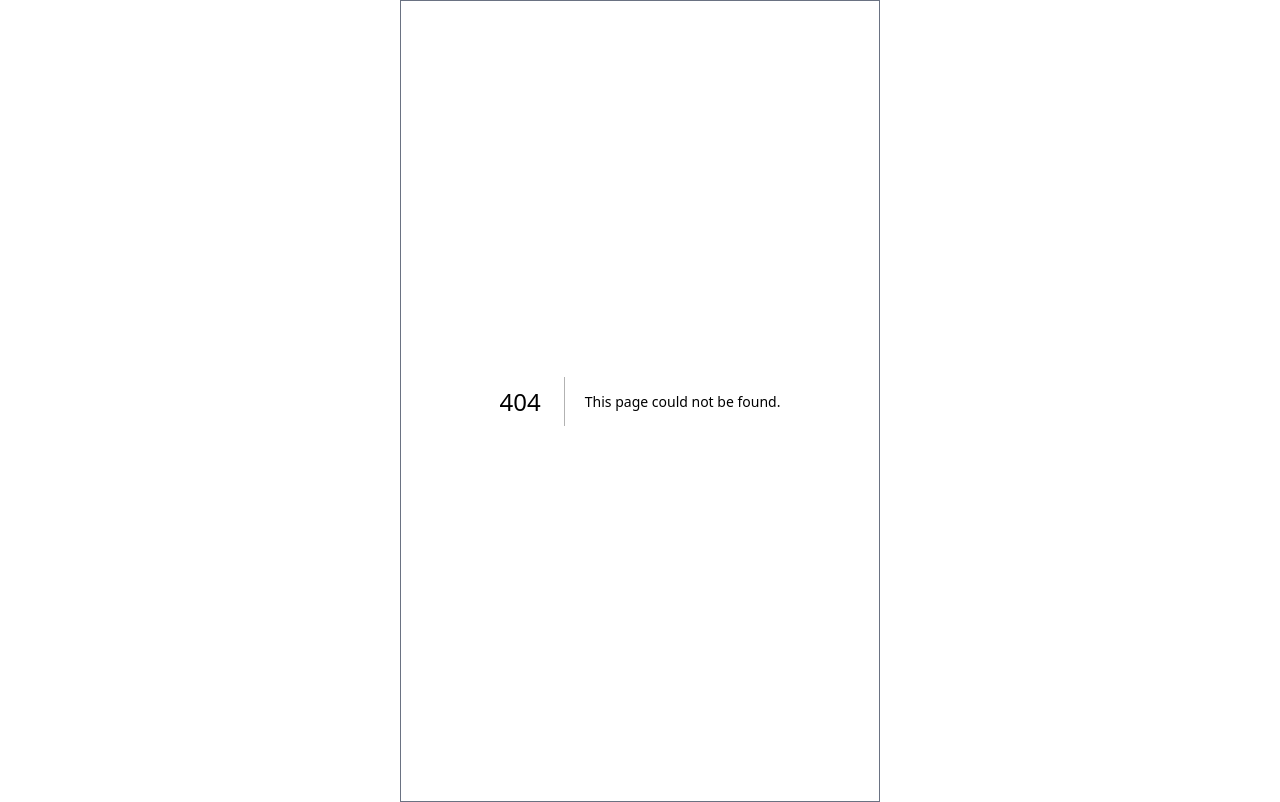
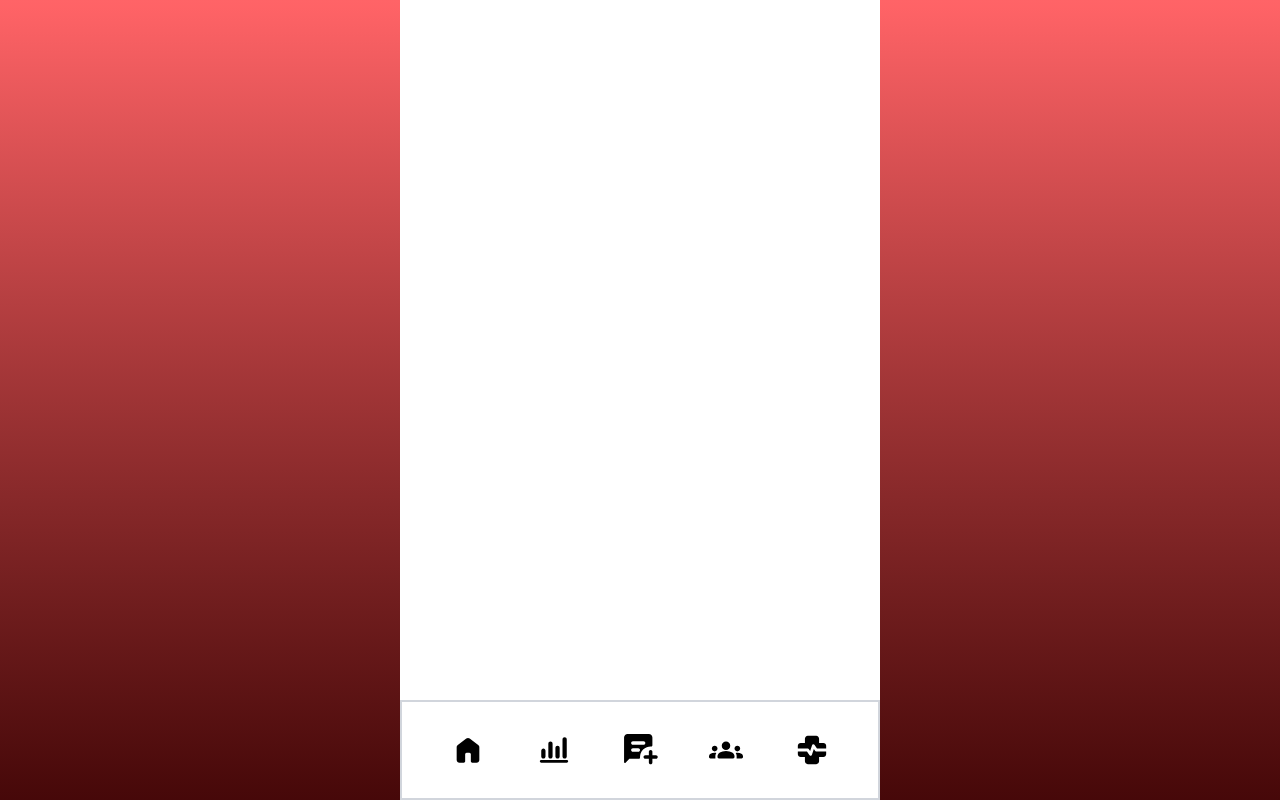
Before and after one commit to abrahamgregorius/gutfriend, a Next.js app: page /chat in a window 1280 px wide. Before the commit this address had no page. Built offline with nearby package versions, Linux system fonts and the light colour scheme.

Commit message:
feat: footer

```diff
--- a/src/app/layout.jsx
+++ b/src/app/layout.jsx
@@ -1,5 +1,6 @@
 import { Geist, Geist_Mono } from "next/font/google";
 import "./globals.css";
+import Footer from "@/components/main/Footer";
 
 const geistSans = Geist({
   variable: "--font-geist-sans",
@@ -22,8 +23,9 @@ export default function RootLayout({ children }) {
       <body
         className={`${geistSans.variable} ${geistMono.variable} antialiased w-full flex justify-center items-center bg-gradient-to-b from-red-400 to-red-950`}
       >
-        <div className="app bg-white w-[480px] min-h-screen border border-gray-500">
-          {children}
+        <div className="app bg-white w-[480px] min-h-screen">
+          <div className="main p-4 mb-[100px]">{children}</div>
+          <Footer></Footer>
         </div>
       </body>
     </html>
--- a/src/app/page.jsx
+++ b/src/app/page.jsx
@@ -1,15 +1,7 @@
-async function getProducts() {
-  const res = await fetch('https://dummyjson.com/products/1')
-  return res.json()
-}
-
 export default async function Home() {
-  const data = await getProducts()
-  console.log(data)
-
   return (
     <>
-      <h1>hello {data.title}</h1>
+      <h1 className="font-semibold text-2xl">GutFriend</h1>
     </>
   );
 }
--- /dev/null
+++ b/src/components/main/Footer.jsx
@@ -0,0 +1,87 @@
+"use client"
+import Link from "next/link";
+import { usePathname } from "next/navigation";
+
+export default function Footer() {
+  const pathname = usePathname();
+  console.log(pathname)
+
+  return (
+    <>
+      <div className="footer footer-nav fixed flex justify-center items-center bottom-0 h-[100px] w-[480px] border-2 border-gray-300">
+        <div className="grid grid-cols-5 gap-5">
+          <Link href="/" className={`footer-item flex flex-col items-center p-4 rounded-4xl ${pathname == "/" ? "transition duration-300 scale-125" : ""} `}>
+            <svg
+              xmlns="http://www.w3.org/2000/svg"
+              width="34"
+              height="34"
+              viewBox="0 0 24 24"
+            >
+              <path
+                fill="currentColor"
+                d="M4 19v-9q0-.475.213-.9t.587-.7l6-4.5q.525-.4 1.2-.4t1.2.4l6 4.5q.375.275.588.7T20 10v9q0 .825-.588 1.413T18 21h-3q-.425 0-.712-.288T14 20v-5q0-.425-.288-.712T13 14h-2q-.425 0-.712.288T10 15v5q0 .425-.288.713T9 21H6q-.825 0-1.412-.587T4 19"
+              />
+            </svg>
+            {/* <span className="font-semibold text-sm">Home</span> */}
+          </Link>
+          <Link href="/tracker" className={`footer-item flex flex-col items-center p-4 rounded-4xl ${pathname == "/tracker" ? "transition duration-300 scale-125" : ""} `}>
+            <svg
+              xmlns="http://www.w3.org/2000/svg"
+              width="34"
+              height="34"
+              viewBox="0 0 24 24"
+            >
+              <path
+                fill="currentColor"
+                d="M3 21q-.425 0-.712-.288T2 20t.288-.712T3 19h18q.425 0 .713.288T22 20t-.288.713T21 21zm1.5-3q-.625 0-1.062-.437T3 16.5v-4q0-.625.438-1.062T4.5 11t1.063.438T6 12.5v4q0 .625-.437 1.063T4.5 18m5 0q-.625 0-1.062-.437T8 16.5v-9q0-.625.438-1.062T9.5 6t1.063.438T11 7.5v9q0 .625-.437 1.063T9.5 18m5 0q-.625 0-1.062-.437T13 16.5v-6q0-.625.438-1.062T14.5 9t1.063.438T16 10.5v6q0 .625-.437 1.063T14.5 18m5 0q-.625 0-1.062-.437T18 16.5v-12q0-.625.438-1.062T19.5 3t1.063.438T21 4.5v12q0 .625-.437 1.063T19.5 18"
+              />
+            </svg>{" "}
+            {/* <span className="font-semibold text-sm">Tracking</span> */}
+          </Link>
+          <Link href="/chat" className={`footer-item flex flex-col items-center p-4 rounded-4xl ${pathname == "/chat" ? "transition duration-300 scale-125": ""} `}>
+            <svg
+              xmlns="http://www.w3.org/2000/svg"
+              width="34"
+              height="34"
+              viewBox="0 0 24 24"
+            >
+              <path
+                fill="currentColor"
+                d="M8 9h6q.425 0 .713-.288T15 8t-.288-.712T14 7H8q-.425 0-.712.288T7 8t.288.713T8 9m0 4h3q.425 0 .713-.288T12 12t-.288-.712T11 11H8q-.425 0-.712.288T7 12t.288.713T8 13m9 4h-2q-.425 0-.712-.288T14 16t.288-.712T15 15h2v-2q0-.425.288-.712T18 12t.713.288T19 13v2h2q.425 0 .713.288T22 16t-.288.713T21 17h-2v2q0 .425-.288.713T18 20t-.712-.288T17 19zM6 17l-2.15 2.15q-.25.25-.55.125T3 18.8V5q0-.825.588-1.412T5 3h12q.825 0 1.413.588T19 5v4.35q0 .3-.213.488t-.512.162q-1.275-.05-2.437.388T13.75 11.75q-.9.925-1.35 2.088t-.4 2.437q.025.3-.175.513T11.35 17z"
+              />
+            </svg>
+            {/* <span className="font-semibold text-sm">Chat</span> */}
+          </Link>
+          <Link href="/community" className={`footer-item flex flex-col items-center p-4 rounded-4xl ${pathname == "/community" ? "transition duration-300 scale-125" : ""}`}>
+            <svg
+              xmlns="http://www.w3.org/2000/svg"
+              width="34"
+              height="34"
+              viewBox="0 0 24 24"
+            >
+              <path
+                fill="currentColor"
+                d="M1 18q-.425 0-.712-.288T0 17v-.575q0-1.075 1.1-1.75T4 14q.325 0 .625.013t.575.062q-.35.525-.525 1.1t-.175 1.2V18zm6 0q-.425 0-.712-.288T6 17v-.625q0-.8.438-1.463t1.237-1.162T9.588 13T12 12.75q1.325 0 2.438.25t1.912.75t1.225 1.163t.425 1.462V17q0 .425-.287.713T17 18zm12.5 0v-1.625q0-.65-.162-1.225t-.488-1.075q.275-.05.563-.062T20 14q1.8 0 2.9.663t1.1 1.762V17q0 .425-.288.713T23 18zM4 13q-.825 0-1.412-.587T2 11q0-.85.588-1.425T4 9q.85 0 1.425.575T6 11q0 .825-.575 1.413T4 13m16 0q-.825 0-1.412-.587T18 11q0-.85.588-1.425T20 9q.85 0 1.425.575T22 11q0 .825-.575 1.413T20 13m-8-1q-1.25 0-2.125-.875T9 9q0-1.275.875-2.137T12 6q1.275 0 2.138.863T15 9q0 1.25-.862 2.125T12 12"
+              />
+            </svg>
+            {/* <span className="font-semibold text-sm">Community</span> */}
+          </Link>
+          <Link href="/wellness" className={`footer-item flex flex-col items-center p-4 rounded-4xl ${pathname == "/wellness" ? "transition duration-300 scale-125" : ""} `}>
+            <svg
+              xmlns="http://www.w3.org/2000/svg"
+              width="34"
+              height="34"
+              viewBox="0 0 24 24"
+            >
+              <path
+                fill="currentColor"
+                d="M9 22q-.825 0-1.412-.587T7 20v-3H4q-.825 0-1.412-.587T2 15v-2h6.45l1.7 2.55q.125.2.35.325t.475.125q.325 0 .6-.2t.375-.5l1.35-4.05l.85 1.3q.15.2.375.325T15 13h7v2q0 .825-.588 1.413T20 17h-3v3q0 .825-.587 1.413T15 22zm1.7-9.25l-.875-1.3q-.125-.2-.35-.325T9 11H2V9q0-.825.588-1.412T4 7h3V4q0-.825.588-1.412T9 2h6q.825 0 1.413.588T17 4v3h3q.825 0 1.413.588T22 9v2h-6.475l-1.7-2.55q-.125-.2-.35-.325T13 8q-.325 0-.587.2t-.363.5z"
+              />
+            </svg>
+            {/* <span className="font-semibold text-sm">Wellness</span> */}
+          </Link>
+        </div>
+      </div>
+    </>
+  );
+}
```
Also changed, not shown: src/app/chat/page.jsx (added, +7 -0 lines), src/app/community/page.jsx (added, +7 -0 lines), src/app/tracker/page.jsx (added, +7 -0 lines), src/app/wellness/page.jsx (added, +7 -0 lines).
